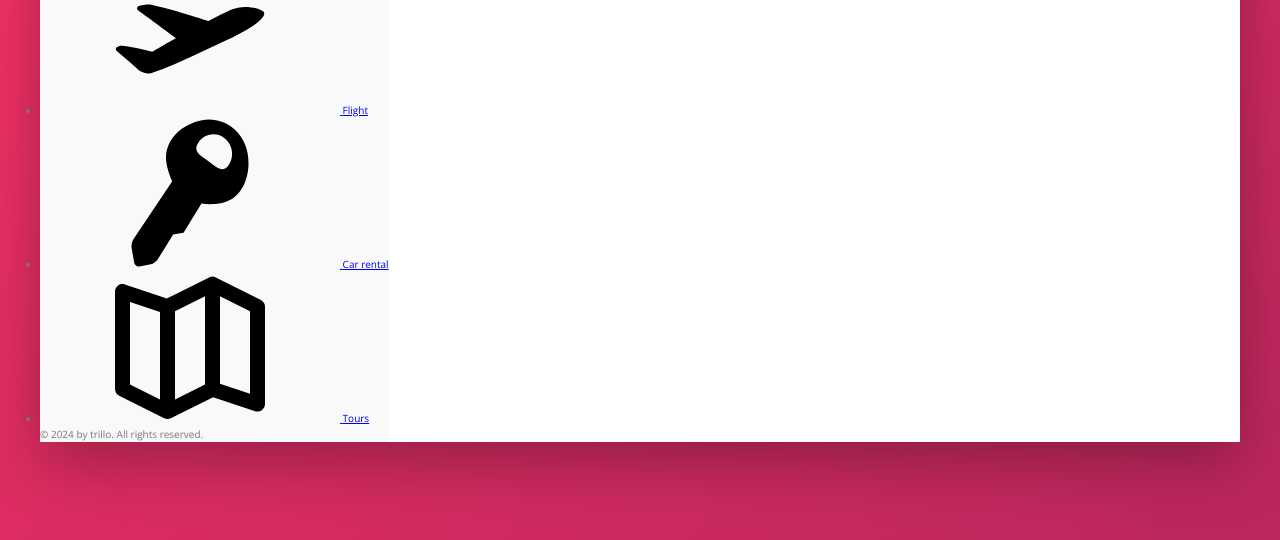
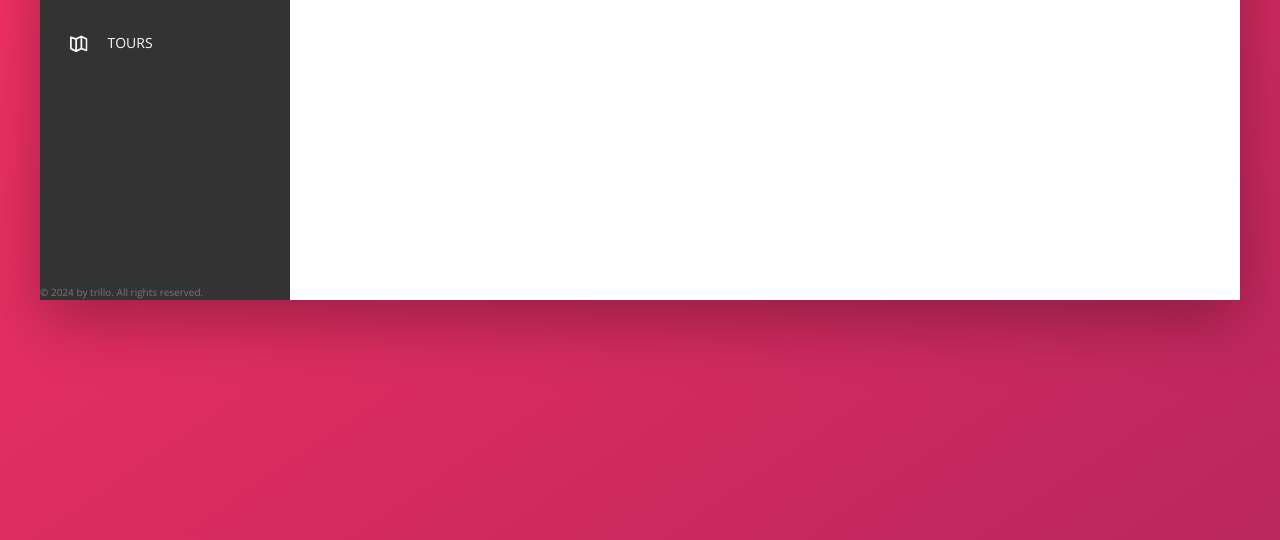
Before and after one commit to Andrrii/booking-company-flex-layout, a website built with Vite: page index.html in a window 1280 px wide. Shown: the part 340-880 px from the top of the page. Built offline with nearby package versions, Linux system fonts and the light colour scheme.

Commit message:
feat: style sidebar nav

```diff
--- a/scss/_components.scss
+++ b/scss/_components.scss
@@ -87,3 +87,40 @@
     border-radius: 50%;
   }
 }
+
+.sidebar {
+  flex: 0 1 25rem;
+  display: flex;
+  flex-direction: column;
+  justify-content: space-between;
+  background-color: var(--color-grey-dark-1);
+
+  &__nav {
+    font-size: 1.4rem;
+    margin-top: 3.5rem;
+  }
+
+  &__nav-list {
+    list-style: none;
+    display: flex;
+    flex-direction: column;
+    gap: 0.5rem;
+  }
+
+  &__link {
+    display: flex;
+    align-items: center;
+    gap: 2rem;
+
+    color: var(--color-grey-light-1);
+    text-decoration: none;
+    text-transform: uppercase;
+    padding: 1.5rem 3rem;
+  }
+
+  &__icon {
+    width: 1.75rem;
+    height: 1.75rem;
+    fill: currentColor;
+  }
+}
```
